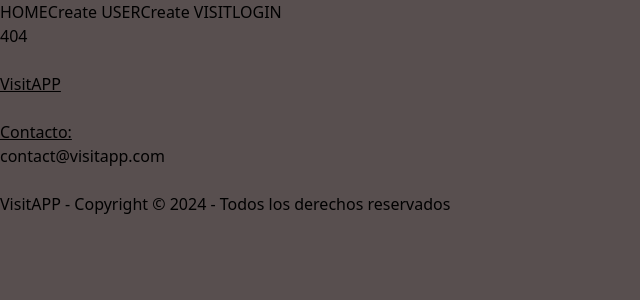
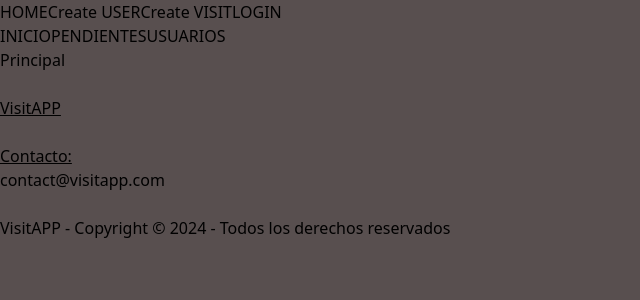
Before and after one commit to LucasFreijomil/VisitAPP, a React (Vite) app in the folder client/: page /dashboard in a window 1280 px wide. Before the commit this address had no page. Shown: the top 300 px of the page, without its empty margins (0-640 px from the left). Built offline with nearby package versions, Linux system fonts and the light colour scheme.

Commit message:
Dashboard no excluyente, basic

```diff
--- a/client/src/App.jsx
+++ b/client/src/App.jsx
@@ -4,12 +4,12 @@
 import './App.css';
 import { CreateUser } from "./Components/Create/CreateUser/CreateUser";
 import { CreateVisit } from "./Components/Create/CreateVisit/CreateVisit";
+import Footer from "./Components/Footer/Footer";
 import { NavBar } from "./Components/NavBar/NavBar";
 import { E404 } from "./Components/Views/404/E404";
 import { Dashboard } from "./Components/Views/Dashboard/Dashboard";
 import { Home } from './Components/Views/Home/Home';
 import { Landing } from "./Components/Views/Landing/Landing";
-import Footer from "./Components/Footer/Footer";
 import { Login } from "./Components/Views/Login/Login";
 import { logInUser, logOffUser } from "./Redux/actions/actions.JS";
 
@@ -42,7 +42,8 @@
         <Route path="/createuser" element={ <CreateUser /> } />
         <Route path="/createvisit" element={ <CreateVisit /> } />
         <Route path="/login" element={ <Login /> } />
-        { (activeUser && activeUser.isAdmin) && <Route path="/dashboard" element={ <Dashboard /> } /> }
+        {/* { (activeUser && activeUser.isAdmin) && <Route path="/dashboard" element={ <Dashboard /> } /> } */}
+        <Route path="/dashboard" element={ <Dashboard /> } />
 
       </Routes>
       <Footer/>
--- a/client/src/Components/Views/Dashboard/Dashboard.jsx
+++ b/client/src/Components/Views/Dashboard/Dashboard.jsx
@@ -1,9 +1,18 @@
+import { useState } from "react";
+import { DsideBar } from "./DsideBar/DsideBar.jsx";
+
 export const Dashboard = () =>
 {
+    const [ option, setOption ] = useState('main');
 
     return(
         <div>
-            Soy el dashboard
+            <DsideBar setOption={setOption}/>
+            <div>
+                { option=='main' && <div> Principal </div>}
+                { option=='pending' && <div> Pendiente </div>}
+                { option=='users' && <div> USUARIOS </div>}
+            </div>
         </div>
     )
 }
--- /dev/null
+++ b/client/src/Components/Views/Dashboard/DsideBar/DsideBar.jsx
@@ -0,0 +1,11 @@
+export const DsideBar = ({setOption}) =>
+{
+
+    return(
+        <div>
+            <button onClick={ () => setOption('main')}> INICIO </button>
+            <button onClick={ () => setOption('pending')}> PENDIENTES </button>
+            <button onClick={ () => setOption('users')}> USUARIOS </button>
+        </div>
+    )
+}
```
Also changed, not shown: client/src/Components/Views/Dashboard/DsideBar/DsideBar.module.css (added).
